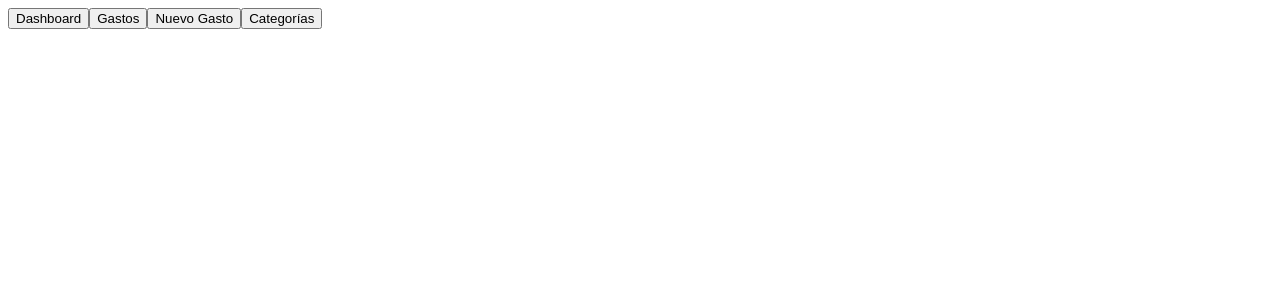
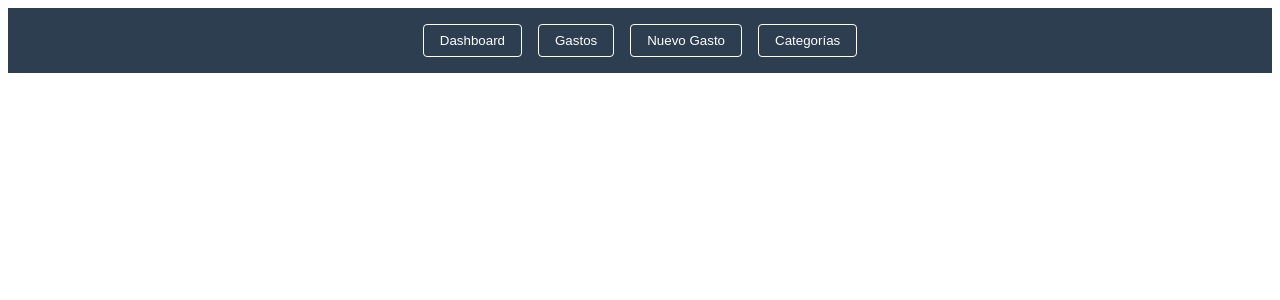
Before and after one commit to JoaquinRodri/Aplicaci-n-Gestor-de-Gastos, an Angular app in the folder gestor-gastos/: page / in a window 1280 px wide. Shown: the top 300 px of the page. Built offline with nearby package versions, Linux system fonts and the light colour scheme.

Commit message:
feat: css

```diff
--- a/gestor-gastos/src/app/app.css
+++ b/gestor-gastos/src/app/app.css
@@ -0,0 +1,36 @@
+* {
+  margin: 0;
+  padding: 0;
+  box-sizing: border-box;
+}
+
+.app {
+  font-family: Arial, sans-serif;
+  min-height: 100vh;
+}
+
+nav {
+  display: flex;
+  justify-content: center;
+  gap: 1rem;
+  background-color: #2c3e50;
+  padding: 1rem;
+}
+
+nav button {
+  background: transparent;
+  color: white;
+  border: 1px solid white;
+  padding: 0.5rem 1rem;
+  cursor: pointer;
+  border-radius: 4px;
+}
+
+nav button:hover {
+  background-color: white;
+  color: #2c3e50;
+}
+
+main {
+  padding: 2rem;
+}
```
